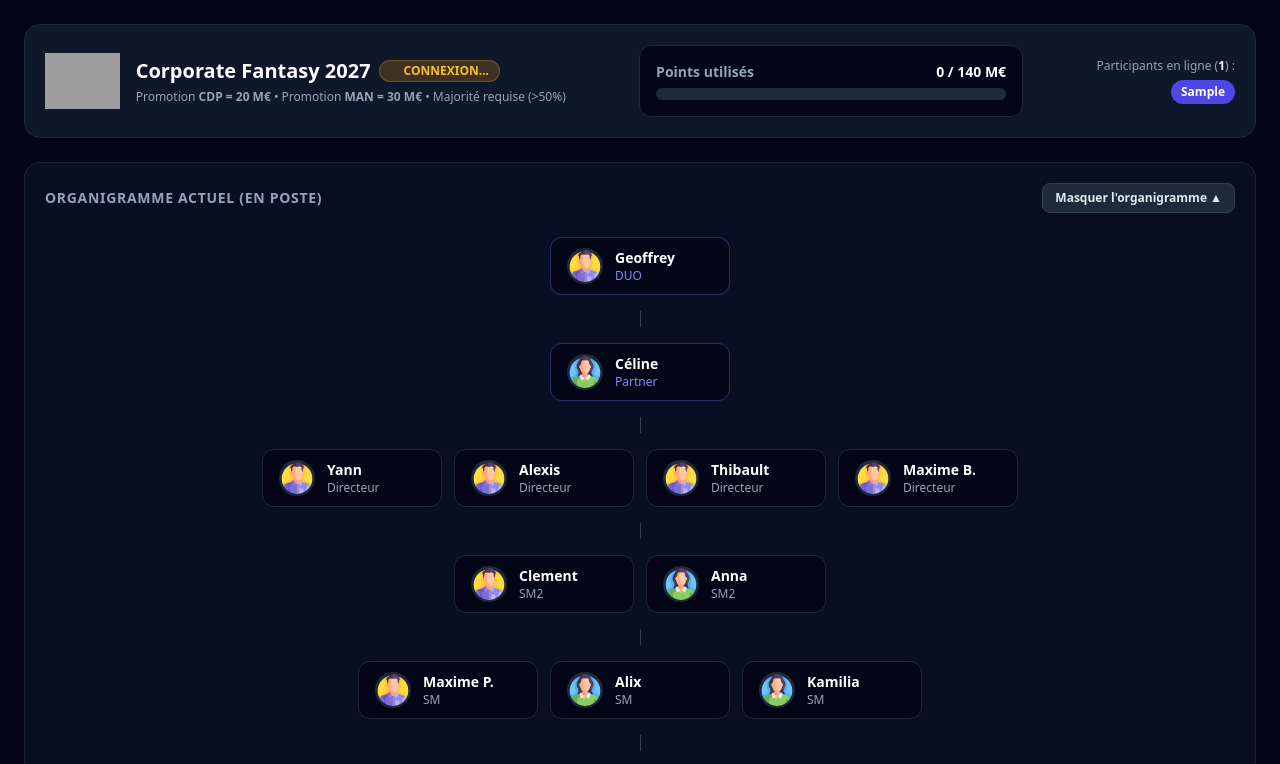
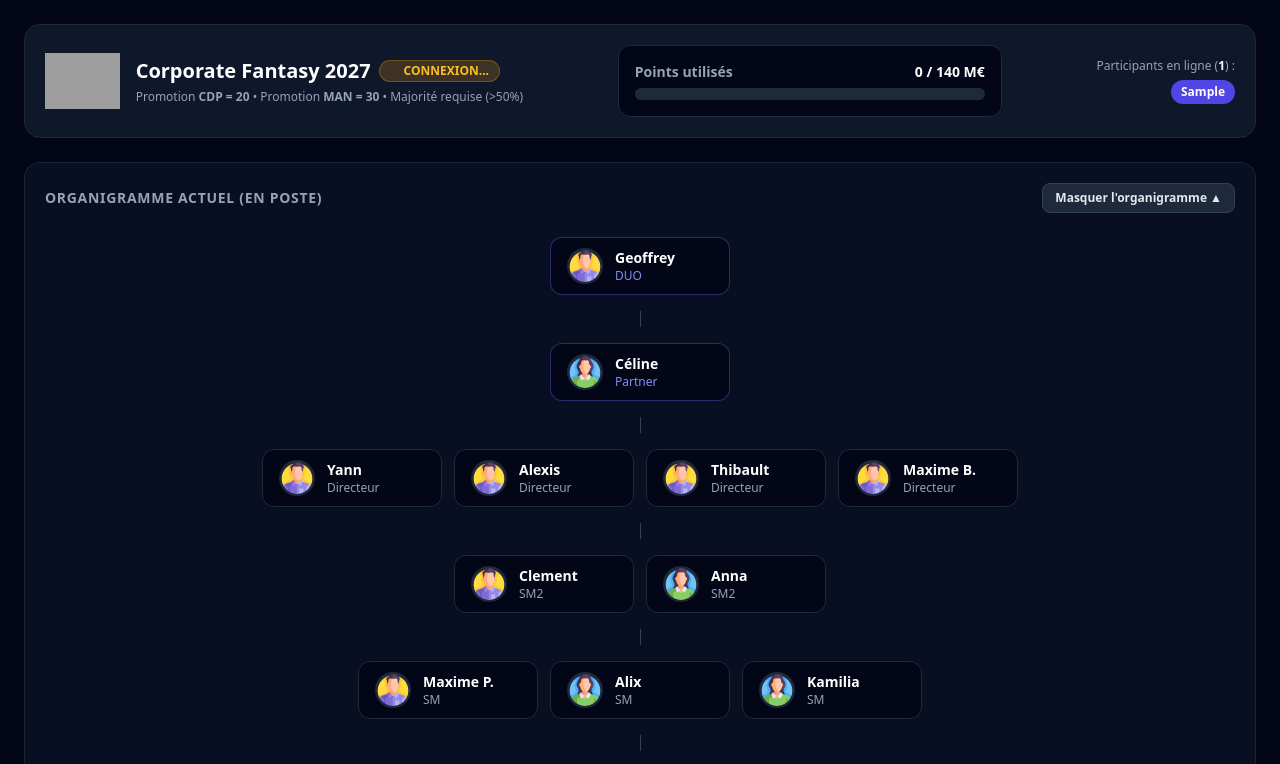
Before and after one commit to albertofarfalle/corporate-fantasy, a plain HTML site: page index.html in a window 1280 px wide. Both pictures are taken after typing "Sample" into the empty fields and a click on the button "Entrer dans la salle Live". Shown: the top 764 px of the page. Drawn offline with nearby package versions, Linux system fonts and the light colour scheme; grey boxes are pictures that could not be loaded; a script that the page names is missing.

Commit message:
Update index.html

```diff
--- a/index.html
+++ b/index.html
@@ -53,7 +53,7 @@
             </span>
           </div>
           <p class="text-xs text-slate-400 mt-1">
-            Promotion <strong>CDP = 20 M€</strong> • Promotion <strong>MAN = 30 M€</strong> • Majorité requise (&gt;50%)
+            Promotion <strong>CDP = 20 </strong> • Promotion <strong>MAN = 30 </strong> • Majorité requise (&gt;50%)
           </p>
         </div>
       </div>
```
